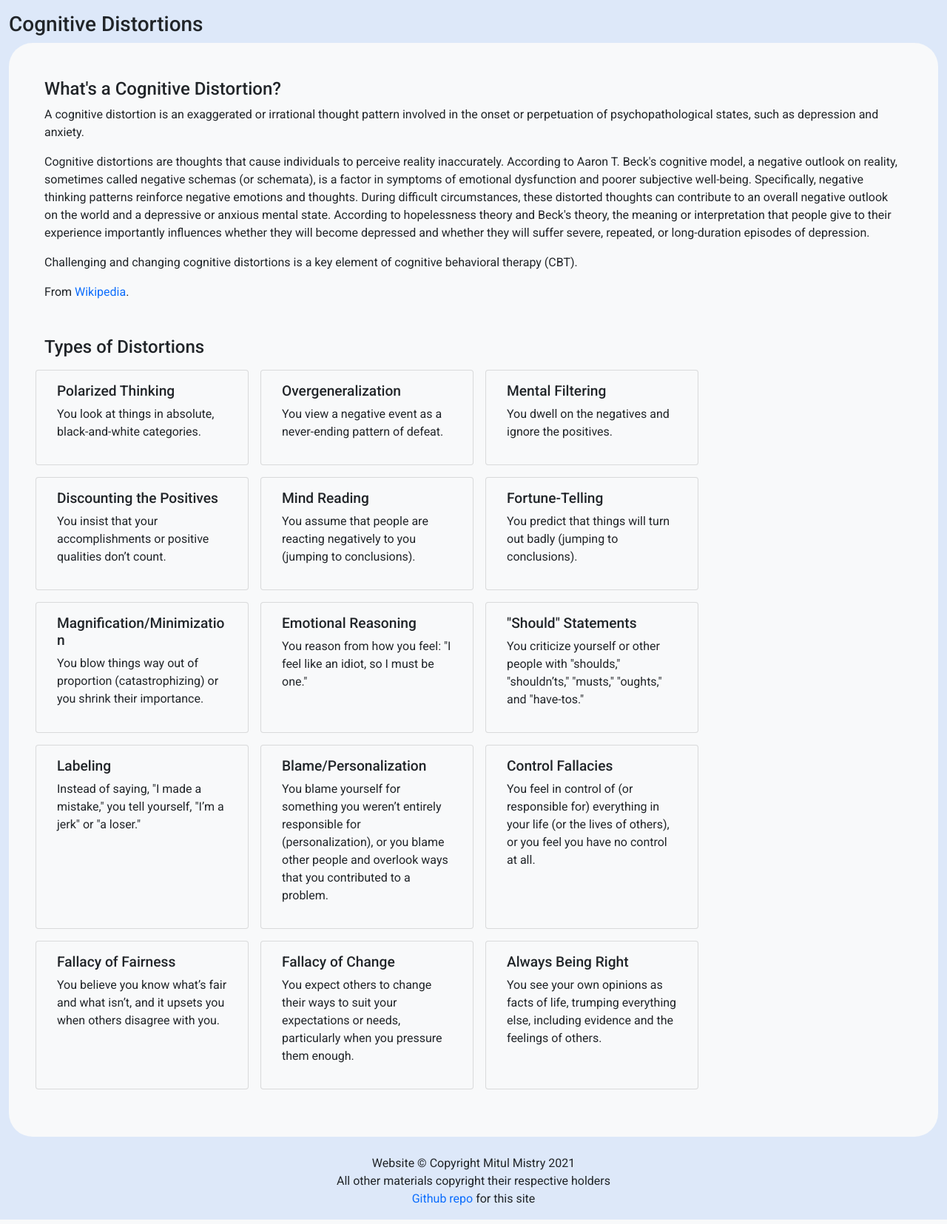
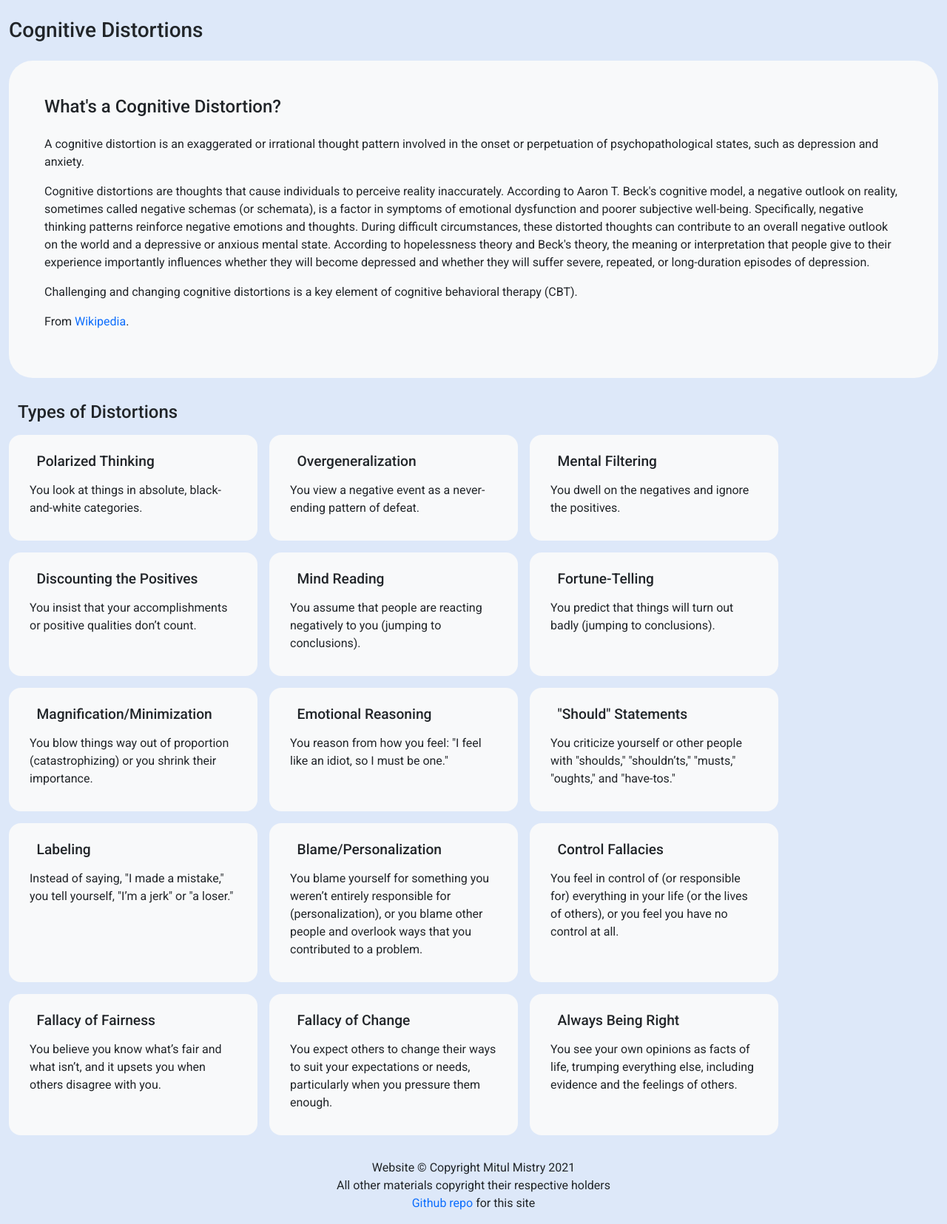
Before and after one commit to MitulMistry/journal-tool, a Django app: page /distortions in a window 1280 px wide. Shown: the part 58-1713 px from the top of the page at 74% size. Run offline with Django 3.2, Linux system fonts and the light colour scheme; data comes from the database, SQL or seed files in the repository; some libraries are stand-ins or nearby versions.

Commit message:
Restructure and restyle distortions page

```diff
--- a/journal/static/journal/styles.css
+++ b/journal/static/journal/styles.css
@@ -12,11 +12,17 @@ body {
 }
 
 footer.text-center {
+    margin-top: 1rem;
     padding-bottom: 1rem;
 }
 
 a {
     text-decoration: none;
+}
+
+h3 {
+    margin-top: .5rem;
+    margin-bottom: 1.5rem;
 }
 
 h5 {
@@ -173,8 +179,10 @@ span.rounded-pill {
 }
 
 .card-distortion {
-    width: 18rem;
+    width: 21rem;
     background-color: #f8f9fa;
+    border-radius: 1rem;
+    border: 0;
     margin-bottom: 1rem;
     margin-right: 1rem;
 }
--- a/journal/templates/journal/distortions.html
+++ b/journal/templates/journal/distortions.html
@@ -5,20 +5,22 @@
     <h3>Cognitive Distortions</h3>
 
     <div class="p-5 mb-4 bg-light rounded-3">
-        <h4>What's a Cognitive Distortion?</h4>
+        <h4 class="mb-4">What's a Cognitive Distortion?</h4>
 
         <p>A cognitive distortion is an exaggerated or irrational thought pattern involved in the onset or perpetuation of psychopathological states, such as depression and anxiety.</p>
         <p>Cognitive distortions are thoughts that cause individuals to perceive reality inaccurately. According to Aaron T. Beck's cognitive model, a negative outlook on reality, sometimes called negative schemas (or schemata), is a factor in symptoms of emotional dysfunction and poorer subjective well-being. Specifically, negative thinking patterns reinforce negative emotions and thoughts. During difficult circumstances, these distorted thoughts can contribute to an overall negative outlook on the world and a depressive or anxious mental state. According to hopelessness theory and Beck's theory, the meaning or interpretation that people give to their experience importantly influences whether they will become depressed and whether they will suffer severe, repeated, or long-duration episodes of depression.</p>
         <p>Challenging and changing cognitive distortions is a key element of cognitive behavioral therapy (CBT).</p>
         <p>From <a href="https://en.wikipedia.org/wiki/Cognitive_distortion">Wikipedia</a>.</p>
+    </div>
 
-        <h4 style="margin-top: 3rem; margin-bottom: 1rem;">Types of Distortions</h4>
+    <div class="container-fluid">
+        <h4 style="margin-top: 2rem; margin-bottom: 1rem;">Types of Distortions</h4>
         <div class="row">
             {% for distortion in distortions %}
                 <div class="card card-distortion">
-                    <div class="card-body">
-                        <h5 class="card-title"><i class="{{ distortion.icon }} distortion-color"></i> {{ distortion.name }}</h4>
-                        <p>{{ distortion.blurb }}</p>
+                    <div class="card-body pt-4">
+                        <h5 class="card-title mb-3"><i class="{{ distortion.icon }} distortion-color"></i><span style="margin-left: .6rem;">{{ distortion.name }}</span></h4>
+                        <p">{{ distortion.blurb }}</p>
                     </div>
                 </div>
             {% endfor %}
```
